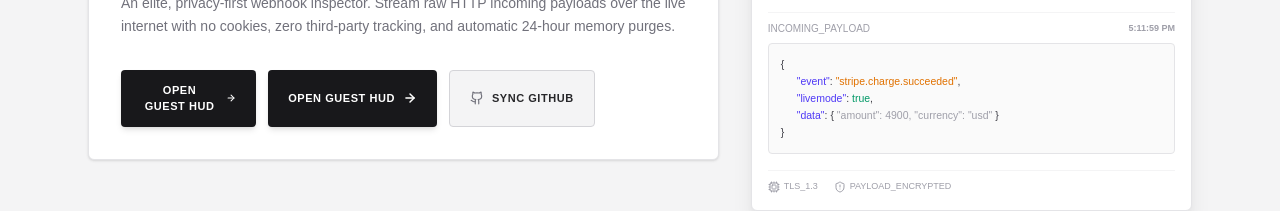
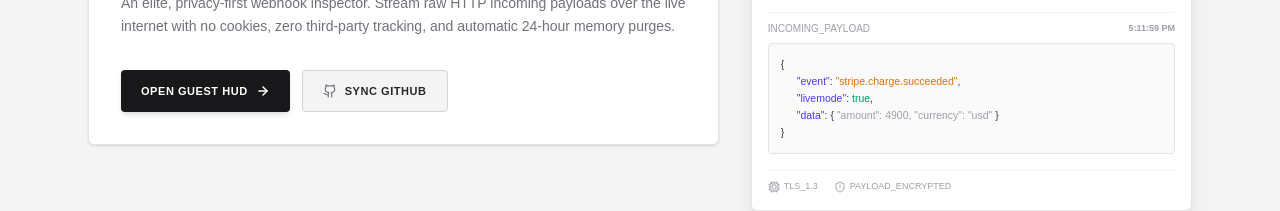
Before and after one commit to iamxenon404/Xenolog404, a Next.js app in the folder frontend/: page / in a window 1280 px wide. Shown: the part 389-600 px from the top of the page. Built offline with nearby package versions, Linux system fonts and the light colour scheme; no server answers.

Commit message:
fixed duplicate button  err in hero

```diff
--- a/frontend/app/landing-page/components/Hero.tsx
+++ b/frontend/app/landing-page/components/Hero.tsx
@@ -49,16 +49,7 @@ export default function Hero({ onEnterGuest }: HeroProps) {
               An elite, privacy-first webhook inspector. Stream raw HTTP incoming payloads over the live internet with no cookies, zero third-party tracking, and automatic 24-hour memory purges.
             </p>
 
-            {/* INTERACTION ACTION BUTTONS */}
-            <div className="flex flex-col sm:flex-row gap-3 w-full justify-start relative z-20">
-              <button
-                onClick={onEnterGuest}
-                className="flex items-center justify-center gap-2 px-5 py-3 rounded bg-zinc-900 dark:bg-white hover:bg-zinc-800 dark:hover:bg-zinc-200 text-white dark:text-black text-[11px] font-mono font-black uppercase tracking-wider transition-all active:scale-[0.98] shadow-md"
-              >
-                Open Guest HUD
-                <ArrowRight className="w-3.5 h-3.5 stroke-[2.5]" />
-              </button>
-{/* INTERACTION ACTION BUTTONS */}
+            {/* INTERACTION ACTION BUTTONS (FIXED - NO DUPLICATION) */}
             <div className="flex flex-col sm:flex-row gap-3 w-full justify-start relative z-20">
               <button
                 onClick={onEnterGuest}
@@ -68,7 +59,6 @@ export default function Hero({ onEnterGuest }: HeroProps) {
                 <ArrowRight className="w-3.5 h-3.5 stroke-[2.5]" />
               </button>
 
-  {/* RE-ACTIVATED AUTH BUTTON WITH "COMING SOON" POPUP */}
               <button
                 onClick={() => alert('GitHub Sync is coming soon!')}
                 className="flex items-center justify-center gap-2 px-5 py-3 rounded bg-zinc-100 dark:bg-zinc-900 hover:bg-zinc-200 dark:hover:bg-zinc-800 text-zinc-800 dark:text-zinc-200 text-[11px] font-mono font-black uppercase tracking-wider transition-all border border-zinc-300 dark:border-zinc-800 hover:border-zinc-400 dark:hover:border-zinc-700 active:scale-[0.98]"
@@ -76,7 +66,6 @@ export default function Hero({ onEnterGuest }: HeroProps) {
                 <Github className="w-3.5 h-3.5 text-zinc-500 dark:text-zinc-400" />
                 Sync GitHub
               </button>
-</div>
             </div>
           </div>
         </div>
```
Lines whose indentation alone changed are shown as unchanged.
